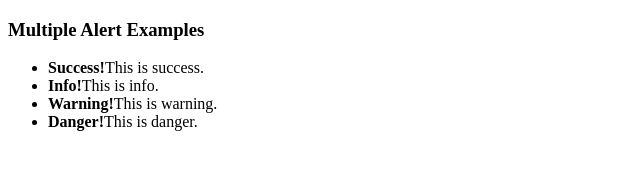
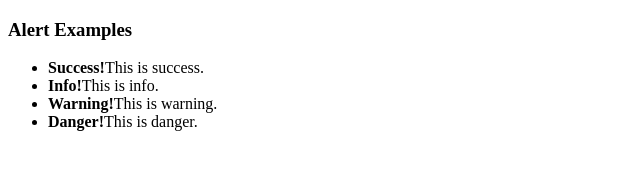
Before and after one commit to drouse22/GitGetStarted, a plain HTML site: page index.html in a window 1280 px wide. Shown: the whole page, without its empty margins (0-640 px from the left). Drawn offline with Linux system fonts and the light colour scheme.

Commit message:
Added Features

```diff
--- a/index.html
+++ b/index.html
@@ -1,16 +1,19 @@
 <!DOCTYPE html>
 <html lang="en">
 <head>
-   <title>Alert Examples</title>
+   <title>Alert Examples!</title>
    <meta charset="utf-8">
 </head>
 <body>
 
-   <h3>Multiple Alert Examples</h3>
+   <h3>Alert Examples</h3>
    <ul>
      <li><strong>Success!</strong>This is success.</li>
+
      <li><strong>Info!</strong>This is info.</li>
+
      <li><strong>Warning!</strong>This is warning.</li>
+
      <li><strong>Danger!</strong>This is danger.</li>
      </ul>
 </body>
```
